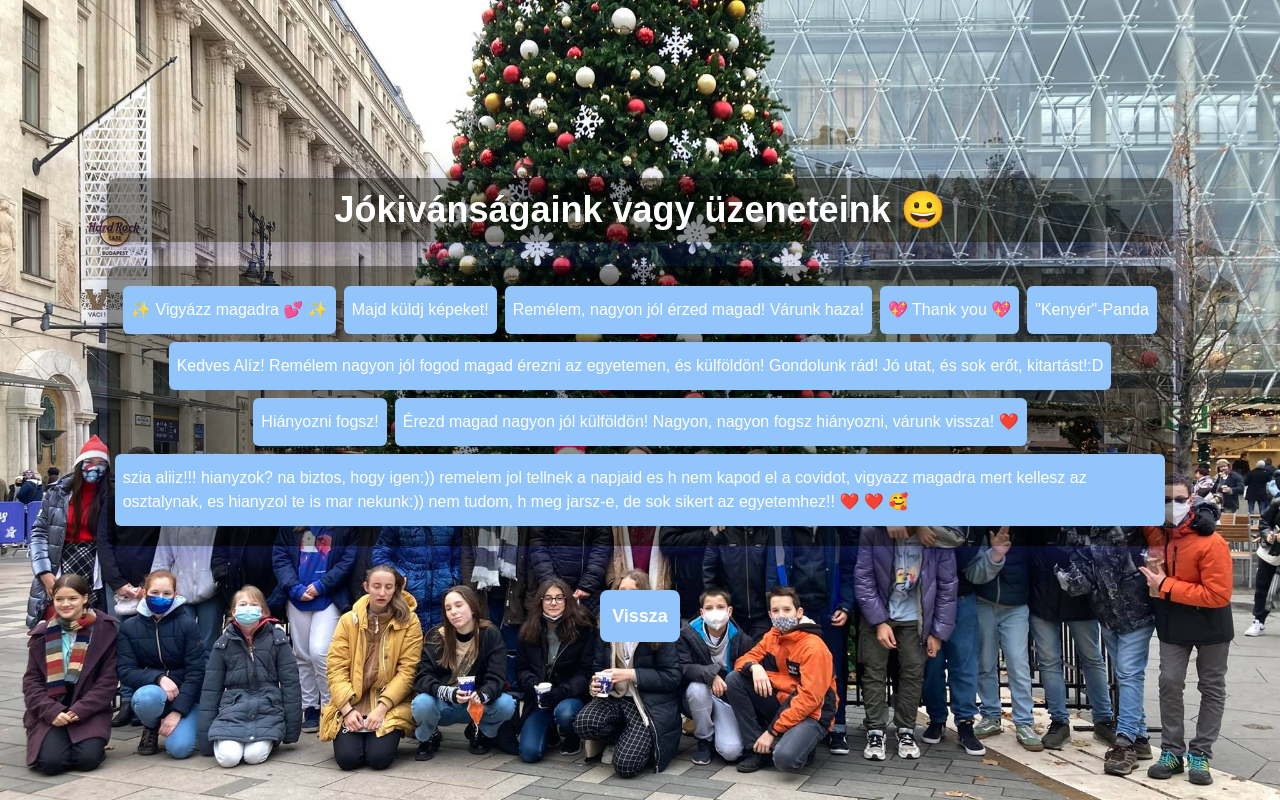
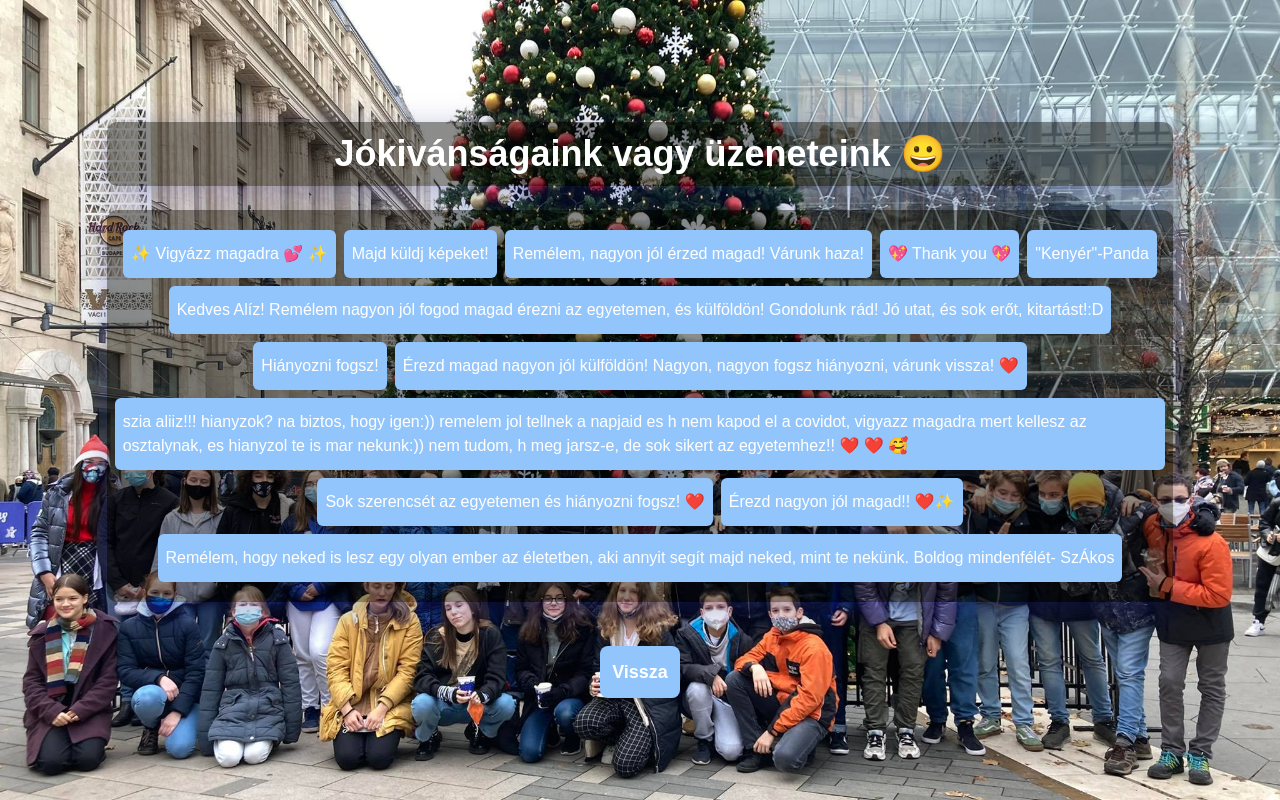
Before and after one commit to barnabasgoz/aliiz, a Next.js app: page /jokivansagok in a window 1280 px wide. Built offline with nearby package versions, Linux system fonts and the light colour scheme.

Commit message:
Added new messages

```diff
--- a/pages/jokivansagok.js
+++ b/pages/jokivansagok.js
@@ -21,6 +21,9 @@ function Jokivansagok(props) {
                 <div className='text-white font-poppins text-base hover:text-lg duration-700 hover:bg-blue-400 bg-blue-300 pt-3 pb-3 p-2 rounded-md'>Hiányozni fogsz!</div>
                 <div className='text-white font-poppins text-base hover:text-lg duration-700 hover:bg-blue-400 bg-blue-300 pt-3 pb-3 p-2 rounded-md'>Érezd magad nagyon jól külföldön! Nagyon, nagyon fogsz hiányozni, várunk vissza! ❤️</div>
                 <div className='text-white font-poppins text-base hover:text-lg duration-700 hover:bg-blue-400 bg-blue-300 pt-3 pb-3 p-2 rounded-md'>szia aliiz!!! hianyzok? na biztos, hogy igen:)) remelem jol tellnek a napjaid es h nem kapod el a covidot, vigyazz magadra mert kellesz az osztalynak, es hianyzol te is mar nekunk:)) nem tudom, h meg jarsz-e, de sok sikert az egyetemhez!! ❤️ ❤️ 🥰</div>
+                <div className='text-white font-poppins text-base hover:text-lg duration-700 hover:bg-blue-400 bg-blue-300 pt-3 pb-3 p-2 rounded-md'>Sok szerencsét az egyetemen és hiányozni fogsz! ❤️</div>
+                <div className='text-white font-poppins text-base hover:text-lg duration-700 hover:bg-blue-400 bg-blue-300 pt-3 pb-3 p-2 rounded-md'>Érezd nagyon jól magad!! ❤️✨</div>
+                <div className='text-white font-poppins text-base hover:text-lg duration-700 hover:bg-blue-400 bg-blue-300 pt-3 pb-3 p-2 rounded-md'>Remélem, hogy neked is lesz egy olyan ember az életetben, aki annyit segít majd neked, mint te nekünk. Boldog mindenfélét- SzÁkos</div>
             </div>
             <br/>
             <Link href="/" passHref>
```
